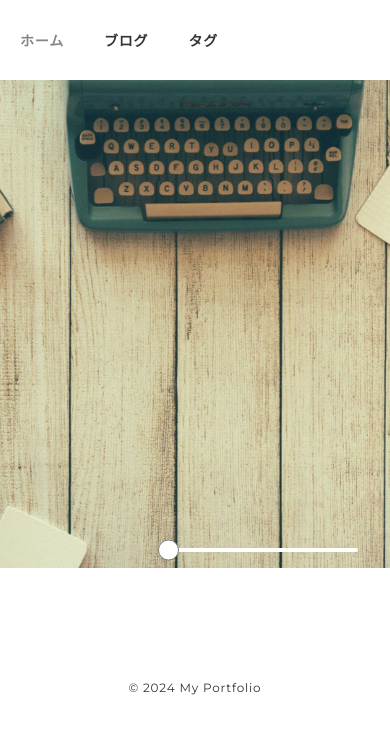
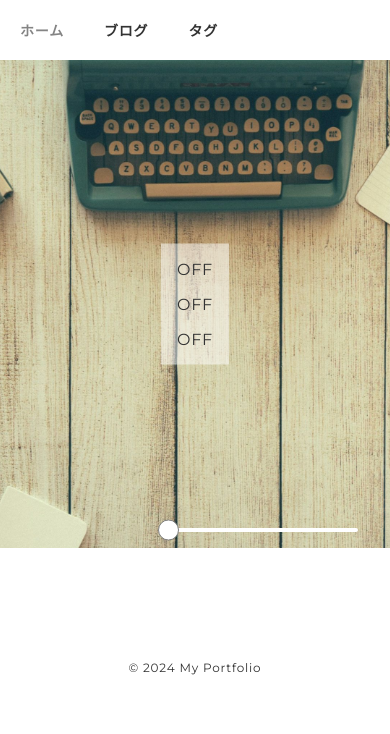
Before and after one commit to amarukawanobiru/astro-markdown-blog, an Astro site: page / in a window 390 px wide. Built offline with nearby package versions, Linux system fonts and the light colour scheme; Astro itself is replaced by a stand-in of ours.

Commit message:
🚀デバッグ用のコードを追加

```diff
--- a/src/layouts/Layout.astro
+++ b/src/layouts/Layout.astro
@@ -28,13 +28,13 @@ const { title, description } = Astro.props;
       href="https://fonts.googleapis.com/css2?family=Montserrat:ital,wght@0,100..900;1,100..900&family=Noto+Sans+JP:wght@100..900&display=swap"
       rel="stylesheet"
     />
+    <!-- <ViewTransitions /> -->
   </head>
   <body>
     <Header currentPath={currentPath} />
     <slot />
     <Footer />
-    <!-- <script src="@/scripts/footnote.js"></script> -->
-    <!-- <script src="@/scripts/dragAndDrop.js"></script> -->
-    <!-- <ViewTransitions /> -->
+    <script src="@/scripts/footnote.js"></script>
+    <script src="@/scripts/dragAndDrop.js"></script>
   </body>
 </html>
--- a/src/pages/index.astro
+++ b/src/pages/index.astro
@@ -5,6 +5,11 @@ import Layout from "@/layouts/Layout.astro";
 <Layout title="ホーム">
   <div class="main-visual">
     <div class="main-visual__inner">
+      <div class="dev-status">
+        <span class="touch">OFF</span>
+        <span class="handle">OFF</span>
+        <span class="move">OFF</span>
+      </div>
       <div class="range-slider">
         <div class="range-slider__track">
           <div class="range-slider__thumb">
@@ -16,7 +21,3 @@ import Layout from "@/layouts/Layout.astro";
     </div>
   </div>
 </Layout>
-
-<script>
-  import "@/scripts/dragAndDrop.js";
-</script>
--- a/src/pages/posts/[slug].astro
+++ b/src/pages/posts/[slug].astro
@@ -109,7 +109,3 @@ const { Content } = await post.render();
     </div>
   </main>
 </Layout>
-
-<script>
-  import "@/scripts/footnote.js";
-</script>
--- a/src/scripts/dragAndDrop.js
+++ b/src/scripts/dragAndDrop.js
@@ -7,6 +7,11 @@ if ($rangeSlider) {
   const $mainVisualMask = document.querySelector(".main-visual__mask");
   const denominator =
     $rangeSliderTrack.clientWidth - $rangeSliderThumb.offsetWidth;
+
+  const $devStatus = document.querySelector(".dev-status");
+  const $touch = $devStatus.querySelector(".touch");
+  const $handle = $devStatus.querySelector(".handle");
+  const $move = $devStatus.querySelector(".move");
 
   let shiftX;
 
@@ -31,6 +36,8 @@ if ($rangeSlider) {
       ratio / 5
     )}px)`;
     $rangeDisplay.textContent = `${ratio}%`;
+
+    $move.textContent = `Ratio: ${ratio} AdjustedX: ${adjustedX}`;
   }
 
   function handleMouseMove(e) {
@@ -43,6 +50,8 @@ if ($rangeSlider) {
     const pointerPositionX = e.changedTouches[0].clientX;
 
     thumbMove({ pointerPositionX });
+
+    $handle.textContent = `PositionX: ${pointerPositionX}`;
   }
 
   // ポイディングデバイスがマウスだった場合の処理
@@ -75,6 +84,8 @@ if ($rangeSlider) {
 
     $rangeDisplay.classList.add("js-active");
 
+    $touch.textContent = `shiftX: ${shiftX}`;
+
     document.addEventListener("touchmove", handleTouchMove);
 
     document.addEventListener("touchend", () => {
--- a/src/scripts/footnote.js
+++ b/src/scripts/footnote.js
@@ -1,3 +1,5 @@
+// TODO: ウィンドウサイズに関係なくタッチ操作を行えるようにする
+
 const $post = document.querySelector(".post");
 const $footnotes = document.querySelectorAll(".footnote");
 if ($footnotes.length > 0) {
@@ -25,22 +27,20 @@ if ($footnotes.length > 0) {
     });
   };
 
-  adjustFootnoteCaptions();
-
-  window.addEventListener("resize", adjustFootnoteCaptions);
-
-  if (window.innerWidth <= 768) {
   [...$footnotes].map((element, index) => {
-      element.addEventListener("click", (e) => {
+    element.addEventListener("touch", (e) => {
       e.stopPropagation(); // イベントのバブリング（伝播）を防ぐためのメソッド
       $footnoteCaptions[index].classList.toggle("js-show");
     });
   });
 
-    document.addEventListener("click", () => {
+  document.addEventListener("touch", () => {
     [...$footnotes].map((_, index) => {
       $footnoteCaptions[index].classList.remove("js-show");
     });
   });
+
+  adjustFootnoteCaptions();
+
+  window.addEventListener("resize", adjustFootnoteCaptions);
 }
-}
--- a/src/styles/global.scss
+++ b/src/styles/global.scss
@@ -251,6 +251,10 @@ header
   height: 80px;
   display: flex;
   align-items: center;
+
+  @include mq($bp-m) {
+    height: 60px;
+  }
 }
 
 .header-nav {
@@ -324,6 +328,29 @@ main-visual
 
   @include mq($bp-m) {
     aspect-ratio: 4 / 5;
+  }
+}
+
+.dev-status {
+  padding: 1em;
+  background-color: rgba($color: $color-white, $alpha: 0.5);
+  position: absolute;
+  top: 50%;
+  left: 50%;
+  z-index: 25;
+  transform: translate(-50%, -50%);
+  display: none;
+
+  span + span {
+    margin-top: 16px;
+  }
+
+  span {
+    display: block;
+  }
+
+  @include mq($bp-m) {
+    display: block;
   }
 }
 
```
Lines whose indentation alone changed are shown as unchanged.
